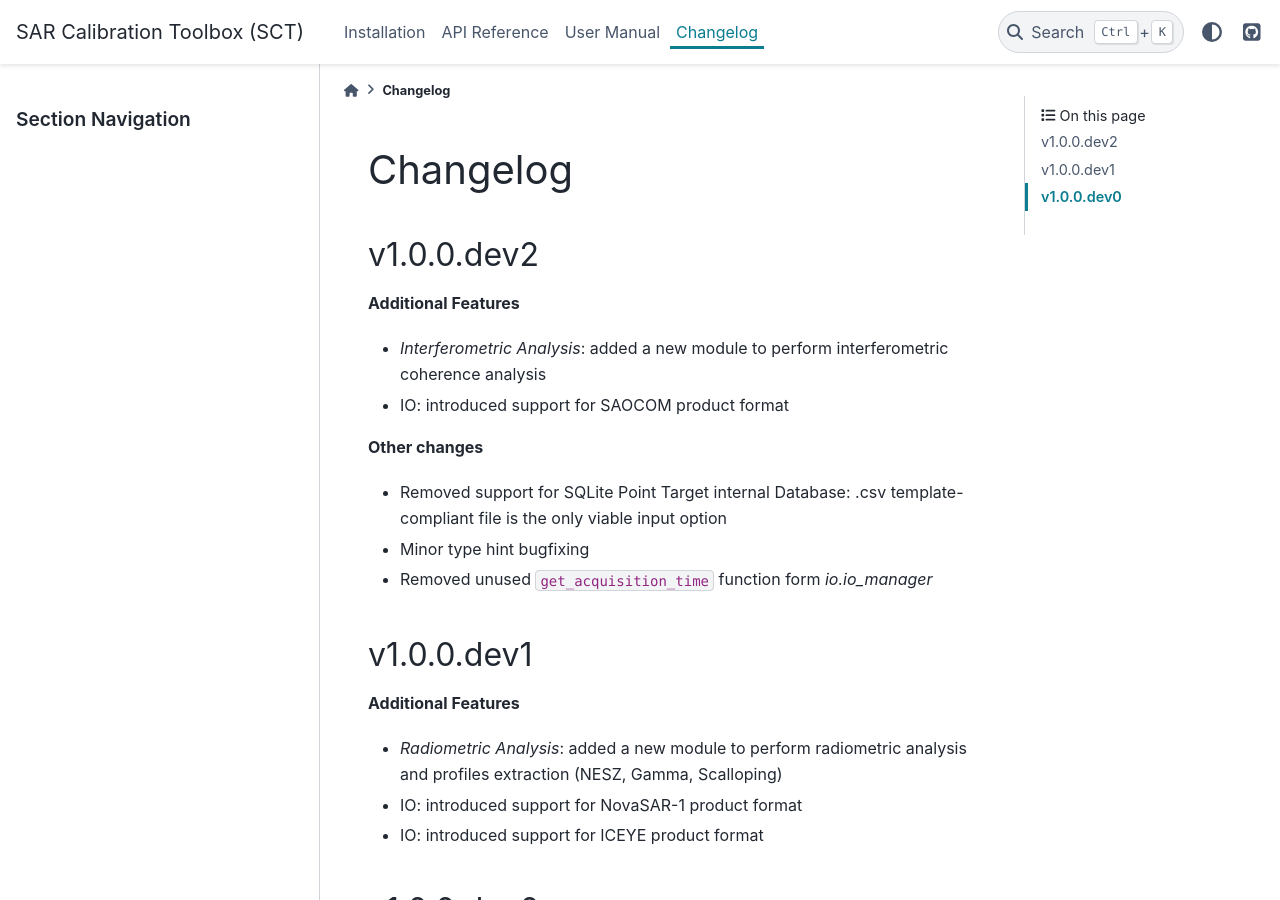
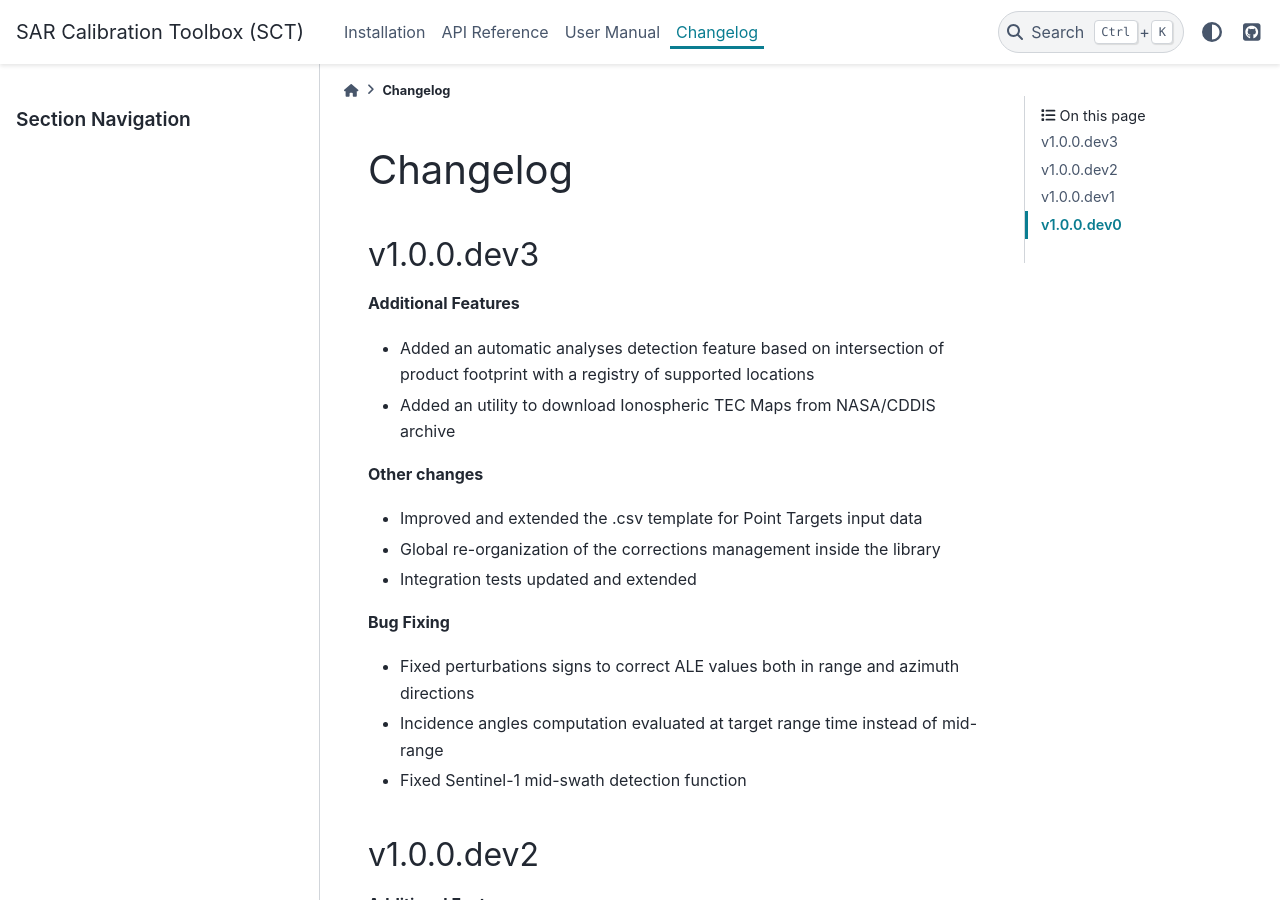
Before and after one commit to aresys-srl/sct, a Sphinx documentation site: the page built from docs/source/changelog.rst, in a window 1280 px wide and 900 px high. Built offline with Sphinx 7.4.7 and the PyData theme 0.15.4, drawn with Linux system fonts in a browser that asks for light colours.

```diff
--- a/docs/source/changelog.rst
+++ b/docs/source/changelog.rst
@@ -1,8 +1,29 @@
 Changelog
 =========
 
+v1.0.0.dev3
+-----------
+
+**Additional Features**
+
+- Added an automatic analyses detection feature based on intersection of product footprint with a registry of supported locations
+- Added an utility to download Ionospheric TEC Maps from NASA/CDDIS archive
+
+**Other changes**
+
+- Improved and extended the .csv template for Point Targets input data
+- Global re-organization of the corrections management inside the library
+- Integration tests updated and extended
+
+
+**Bug Fixing**
+
+- Fixed perturbations signs to correct ALE values both in range and azimuth directions
+- Incidence angles computation evaluated at target range time instead of mid-range
+- Fixed Sentinel-1 mid-swath detection function
+
 v1.0.0.dev2
-----------
+-----------
 
 **Additional Features**
 
@@ -17,7 +38,7 @@ v1.0.0.dev2
 
 
 v1.0.0.dev1
-----------
+-----------
 
 **Additional Features**
 
@@ -27,7 +48,7 @@ v1.0.0.dev1
 
 
 v1.0.0.dev0
-----------
+-----------
 
 **Additional Features**
 
--- a/docs/source/reference/api/analyses.rst
+++ b/docs/source/reference/api/analyses.rst
@@ -6,3 +6,7 @@ Analyses Module
 .. automodule:: sct.analyses.radiometric_analysis
 
 .. automodule:: sct.analyses.interferometric_analysis
+
+.. automodule:: sct.analyses.graphical_output
+
+.. automodule:: sct.analyses.automatic_analyses
--- a/docs/source/user_manual/index.rst
+++ b/docs/source/user_manual/index.rst
@@ -9,5 +9,6 @@ User Manual
    point_target_file
    command_line_tool
    analyses
+   automatic_mode
    pta_corrections
    tutorials
```
Also changed, not shown: docs/source/user_manual/automatic_mode.rst (added, +54 -0 lines), documentation/sct_plugins.png (added), documentation/sct_plugins_design.png (deleted), 1 other file.
